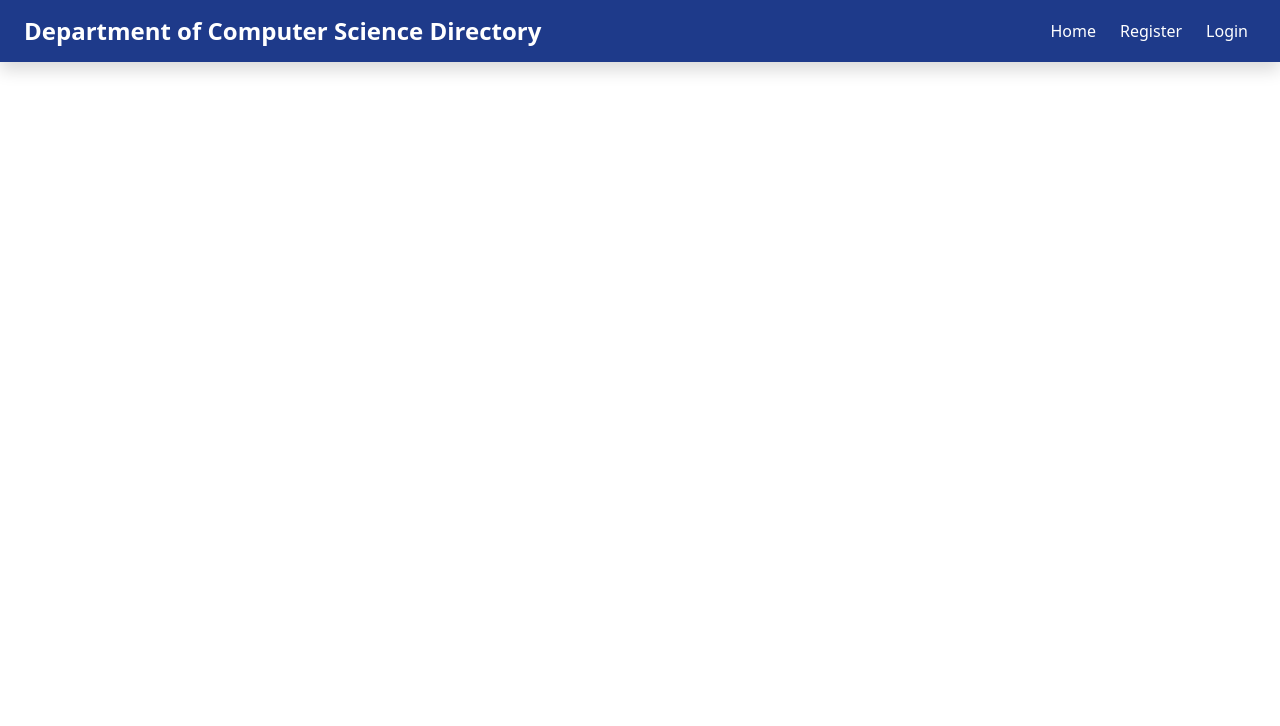
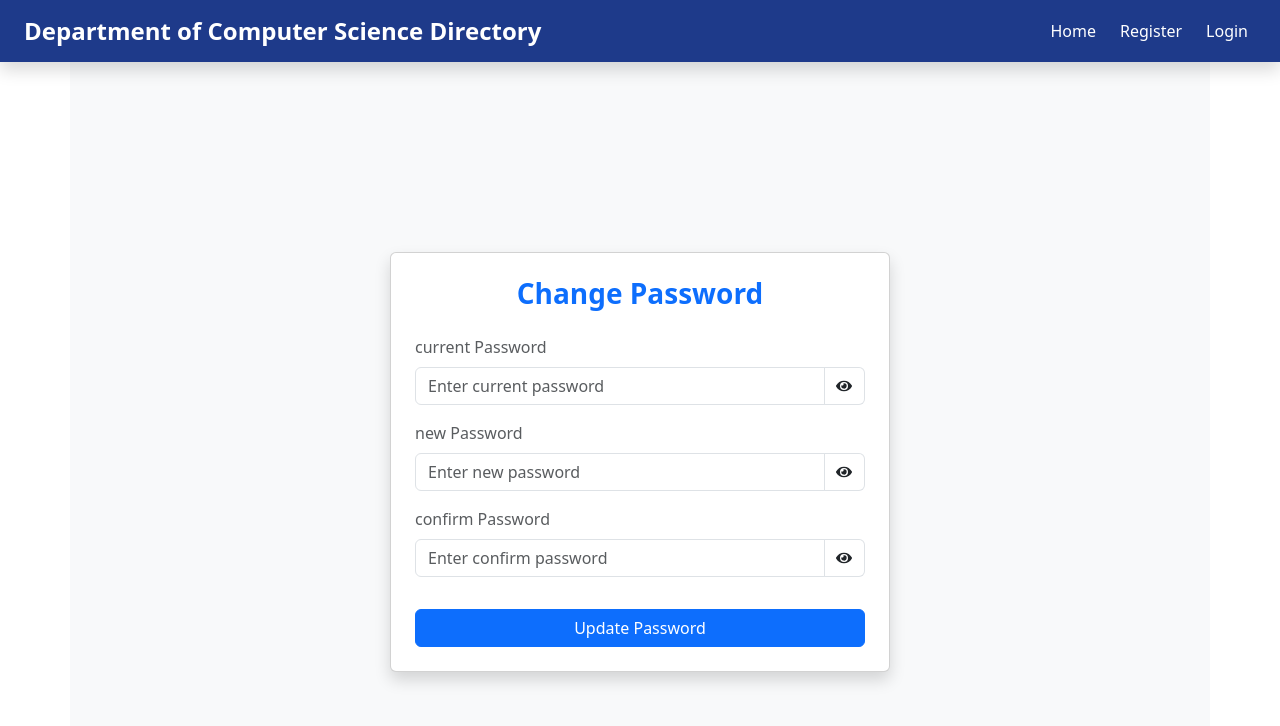
Before and after one commit to Suhani1934/staff-directory-frontend, a React (Vite) app: page /change-password in a window 1280 px wide. Shown: the top 726 px of the page. Built offline with nearby package versions, Linux system fonts and the light colour scheme.

Commit message:
Add Change Password

```diff
--- a/package.json
+++ b/package.json
@@ -20,6 +20,7 @@
     "react-bootstrap": "^2.10.10",
     "react-bootstrap-icons": "^1.11.6",
     "react-dom": "^19.1.0",
+    "react-icons": "^5.5.0",
     "react-router-dom": "^7.7.1",
     "react-toastify": "^11.0.5"
   },
--- a/src/App.jsx
+++ b/src/App.jsx
@@ -5,6 +5,7 @@ import Home from "./pages/Home";
 import Register from "./pages/Register";
 import Login from "./pages/Login";
 import FacultyProfile from "./pages/FacultyProfile";
+import ChangePassword from "./pages/ChangePassword";
 import { ToastContainer } from "react-toastify";
 import "./App.css";
 
@@ -19,6 +20,7 @@ export default function App() {
           <Route path="/register" element={<Register />} />
           <Route path="/login" element={<Login />} />
           <Route path="/faculty/profile" element={<FacultyProfile />} />
+          <Route path="/change-password" element={<ChangePassword />} />
         </Routes>
         {/* <Footer/> */}
       </BrowserRouter>
--- /dev/null
+++ b/src/pages/ChangePassword.jsx
@@ -0,0 +1,128 @@
+import { useState } from "react";
+import axios from "axios";
+import { toast } from "react-toastify";
+import { FaEye, FaEyeSlash } from "react-icons/fa";
+
+const ChangePassword = () => {
+  const [formData, setFormData] = useState({
+    currentPassword: "",
+    newPassword: "",
+    confirmPassword: "",
+  });
+
+  const [showPassword, setShowPassword] = useState({
+    currentPassword: false,
+    newPassword: false,
+    confirmPassword: false,
+  });
+
+  const token = localStorage.getItem("token");
+
+  const handleChange = (e) => {
+    setFormData((prev) => ({
+      ...prev,
+      [e.target.name]: e.target.value,
+    }));
+  };
+
+  const toggleVisibility = (field) => {
+    setShowPassword((prev) => ({
+      ...prev,
+      [field]: !prev[field],
+    }));
+  };
+
+  const validatePassword = (password) => {
+    const pattern =
+      /^(?=.*[a-z])(?=.*[A-Z])(?=.*\d)(?=.*[@$!%*#?&])[A-Za-z\d@$!%*#?&]{8,}$/;
+    return pattern.test(password);
+  };
+
+  const handleSubmit = async (e) => {
+    e.preventDefault();
+
+    const { currentPassword, newPassword, confirmPassword } = formData;
+
+    if (newPassword !== confirmPassword) {
+      toast.error("New password and confirm password do not match");
+      return;
+    }
+
+    if (!validatePassword(newPassword)) {
+      toast.error(
+        "Password must be at least 8 characters long, include 1 uppercase, 1 lowercase, 1 number, and 1 special character"
+      );
+      return;
+    }
+
+    try {
+      const res = await axios.put(
+        `${import.meta.env.VITE_API_BASE_URL}users/change-password`,
+        { currentPassword, newPassword },
+        {
+          headers: {
+            Authorization: `Bearer ${token}`,
+          },
+        }
+      );
+      toast.success(res.data.message || "Password updated successfully");
+      setFormData({
+        currentPassword: "",
+        newPassword: "",
+        confirmPassword: "",
+      });
+    } catch (error) {
+      toast.error(
+        error.response?.data?.message || "Failed to update password"
+      );
+    }
+  };
+
+  return (
+    <div className="container d-flex justify-content-center align-items-center min-vh-100 bg-light px-3">
+      <div className="card shadow p-4 w-100" style={{ maxWidth: "500px" }}>
+        <h3 className="text-center text-primary fw-bold mb-4">
+          Change Password
+        </h3>
+        <form onSubmit={handleSubmit}>
+          {["currentPassword", "newPassword", "confirmPassword"].map(
+            (field) => (
+              <div className="mb-3" key={field}>
+                <label className="form-label text-muted">
+                  {field
+                    .replace("Password", " Password")
+                    .replace(/([A-Z])/g, " $1")}
+                </label>
+                <div className="input-group">
+                  <input
+                    type={showPassword[field] ? "text" : "password"}
+                    className="form-control"
+                    name={field}
+                    value={formData[field]}
+                    onChange={handleChange}
+                    placeholder={`Enter ${field
+                      .replace("Password", " password")
+                      .toLowerCase()}`}
+                    required
+                  />
+                  <span
+                    className="input-group-text bg-white border-start-0"
+                    style={{ cursor: "pointer" }}
+                    onClick={() => toggleVisibility(field)}
+                  >
+                    {showPassword[field] ? <FaEyeSlash /> : <FaEye />}
+                  </span>
+                </div>
+              </div>
+            )
+          )}
+          <button type="submit" className="btn btn-primary w-100 mt-3">
+            Update Password
+          </button>
+        </form>
+      </div>
+    </div>
+  );
+};
+
+export default ChangePassword;
--- a/src/pages/FacultyProfile.jsx
+++ b/src/pages/FacultyProfile.jsx
@@ -1,4 +1,5 @@
 import { useState, useEffect } from "react";
+import { Link } from "react-router-dom";
 import axios from "axios";
 import { toast } from "react-toastify";
 import "./FacultyProfile.css"; // Custom styles
@@ -102,14 +103,21 @@ const FacultyProfile = () => {
               />
             </div>
 
-            <div className="text-center">
+            <div className="d-flex flex-column flex-md-row justify-content-center align-items-center gap-3 mt-4">
               <button
                 type="submit"
-                className="btn btn-primary px-4 py-2 fw-semibold rounded-pill shadow-sm mt-3"
+                className="btn btn-primary d-flex align-items-center gap-2 px-4 py-2 fw-semibold rounded-3 shadow"
                 style={{ backgroundColor: "#0d6efd", border: "none" }}
               >
-                <i className="bi bi-save me-2"></i>Update Profile
+                <i className="bi bi-save"></i> Update Profile
               </button>
+
+              <Link
+                to="/change-password"
+                className="btn btn-outline-secondary d-flex align-items-center gap-2 px-4 py-2 fw-semibold rounded-3 shadow-sm"
+              >
+                <i className="bi bi-shield-lock"></i> Change Password
+              </Link>
             </div>
           </form>
         </div>
```
Also changed, not shown: 1 other file (tests, documents, lock files or other folders).
